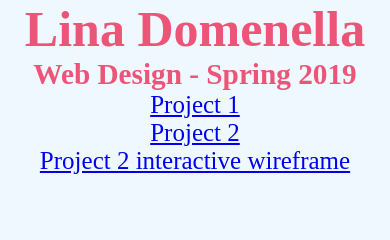
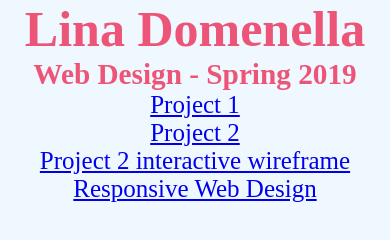
Before and after one commit to linadomenella/linadomenella.github.io, a plain HTML site: page index.html in a window 390 px wide. Drawn offline with Linux system fonts and the light colour scheme.

Commit message:
css responsive web design

```diff
--- a/index.html
+++ b/index.html
@@ -36,6 +36,7 @@
             <li><a href="project1/index.html">Project 1</a></li>
             <li><a href="Project2/mainpage.html">Project 2</a></li>
             <li><a href="Project-2-wireframe/mainpage.html">Project 2 interactive wireframe</a></li>
+            <li><a href="responsive-web-design/index.html"> Responsive Web Design</a></li>
         </ul>
         </div>
     </body>
```
Also changed, not shown: 2 other files.
